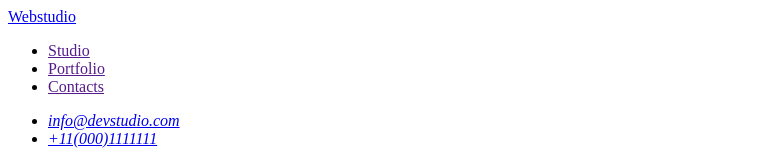
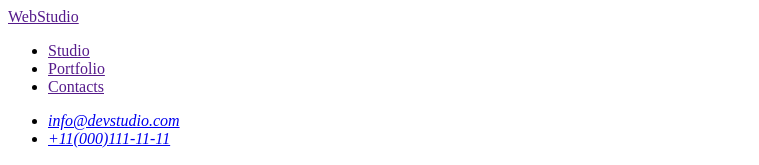
Before and after one commit to SergeyReznickyy/goit-markup-hw-01, a plain HTML site: page index.html in a window 1280 px wide. Shown: the top 165 px of the page, without its empty margins (0-759 px from the left). Drawn offline with Linux system fonts and the light colour scheme; files whose address does not match are found by name.

Commit message:
Finish-hw-01

```diff
--- a/index.html
+++ b/index.html
@@ -9,7 +9,7 @@
   <body>
     <header>
       <nav>
-        <a href="/index.html">Webstudio</a>
+        <a href="">WebStudio</a>
         <ul>
           <li><a href="">Studio</a></li>
           <li><a href="">Portfolio</a></li>
@@ -20,7 +20,7 @@
       <address>
         <ul>
           <li><a href="mailto:info@devstudio.com">info@devstudio.com</a></li>
-          <li><a href="tel:+11(000)1111111">+11(000)1111111</a></li>
+          <li><a href="tel:+110001111111">+11(000)111-11-11</a></li>
         </ul>
       </address>
     </header>
@@ -138,7 +138,7 @@
       </section>
     </main>
     <footer>
-      <a href="./index.html">Webstudio</a>
+      <a href="">WebStudio</a>
       <p>
         Increase the flow of customers and sales for your business with digital
         marketing & growth solutions.
```
